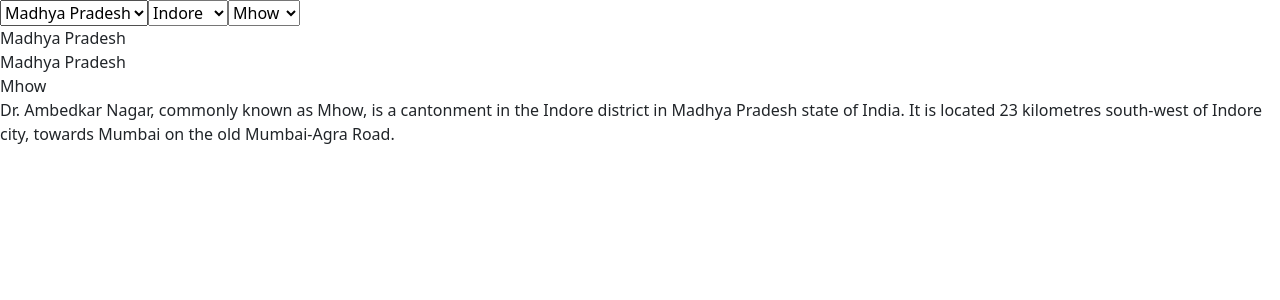
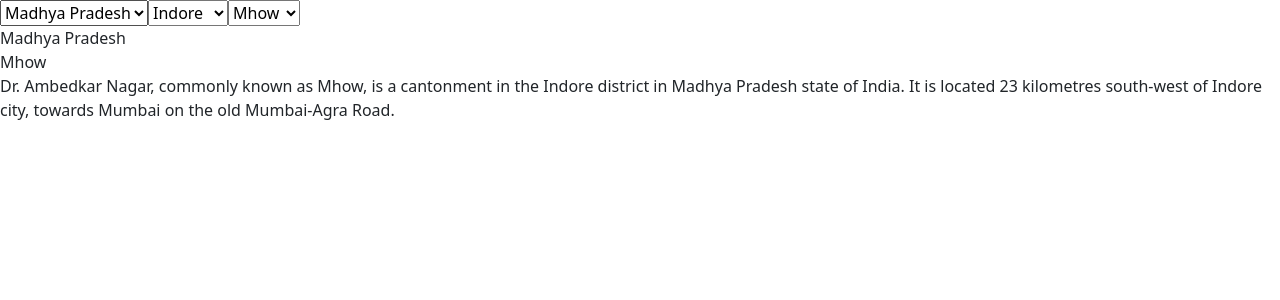
Before and after one commit to acciojob/dropdown-react-JHA123ABHIlash, a React app: page / in a window 1280 px wide. Shown: the top 300 px of the page. Built offline with nearby package versions, Linux system fonts and the light colour scheme.

Commit message:
Completed

```diff
--- a/src/components/App.js
+++ b/src/components/App.js
@@ -5,7 +5,7 @@ import 'bootstrap/dist/css/bootstrap.min.css';
 
 const states = [{
 	name : "Madhya Pradesh",
-	description:"Madhya Pradesh",
+	description:"",
 	city :[{
 		name : "Indore",
 		description:"Indore is a city in west-central India. It’s known for the 7-story Rajwada Palace and the Lal Baag Palace, which date back to Indore’s 19th-century Holkar dynasty.",
```
